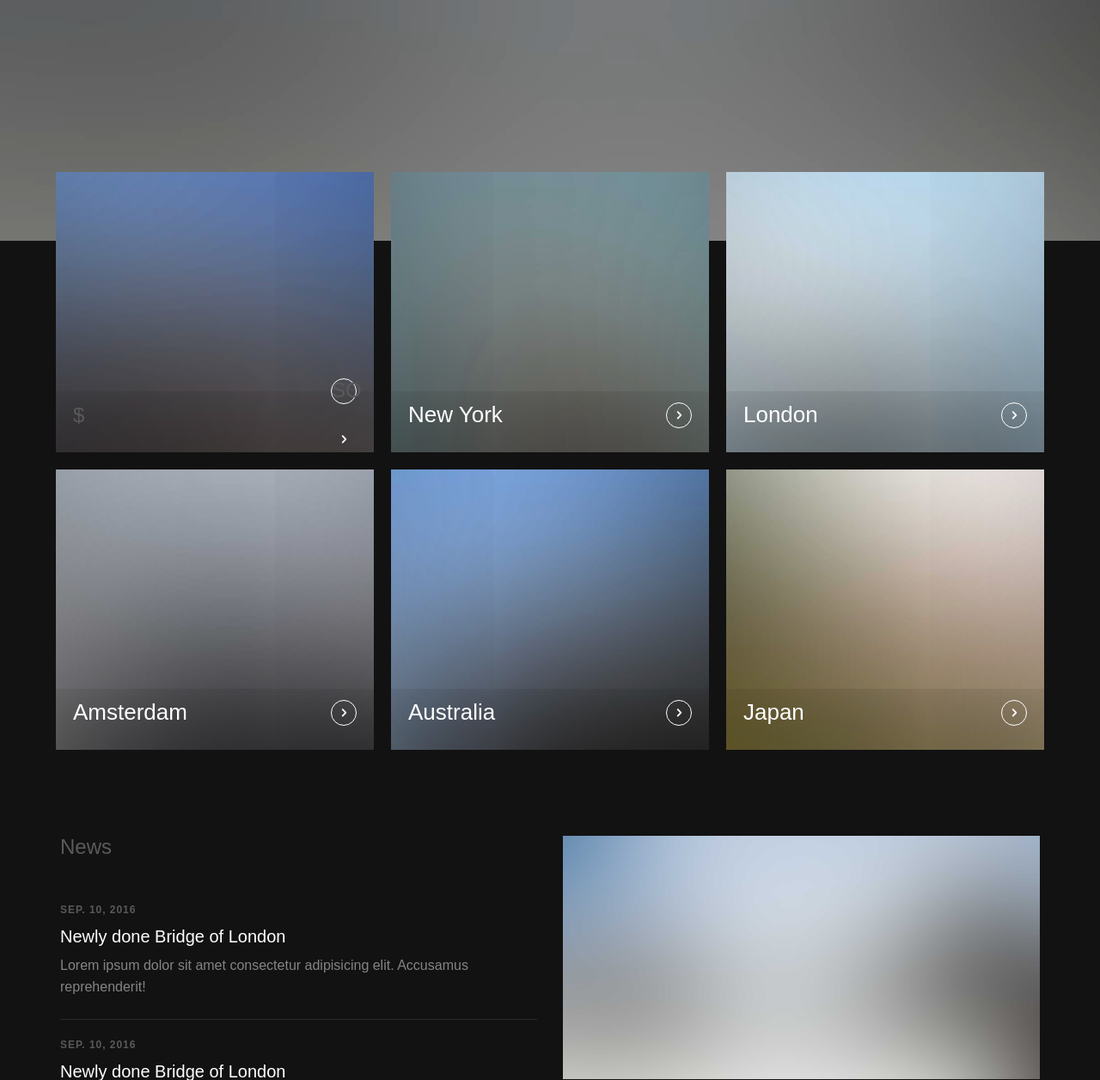
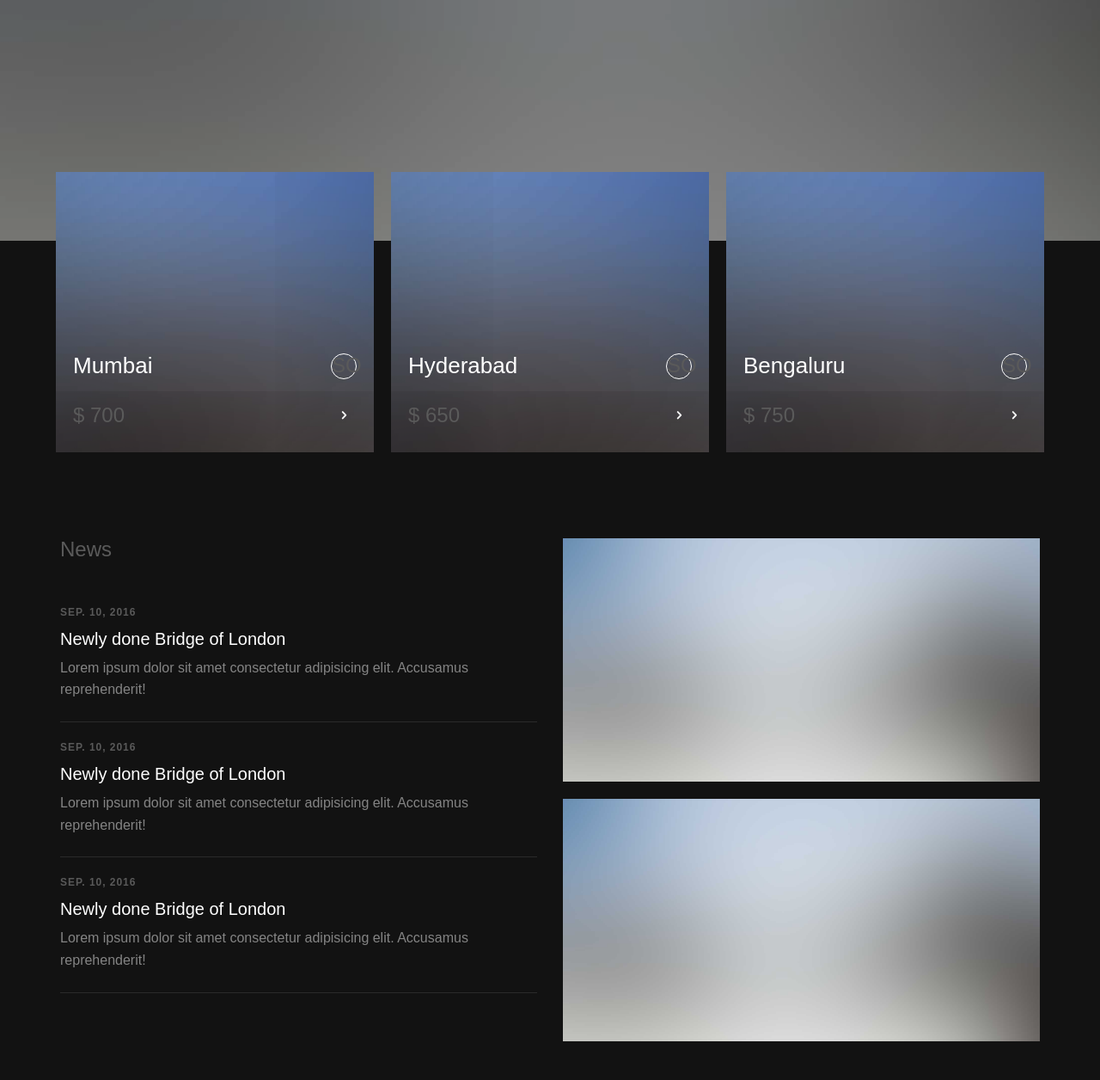
Before and after one commit to ankitacode19/Django, a Django app: page / in a window 1280 px wide. Shown: the part 520-1776 px from the top of the page at 86% size. Run offline with Django 3.2, Linux system fonts and the light colour scheme; some libraries are stand-ins or nearby versions; some web fonts are replaced.

Commit message:
except for images for loop done

```diff
--- a/ankita/listing/models.py
+++ b/ankita/listing/models.py
@@ -7,5 +7,4 @@
     id: int
     name: str
     img: str
-    desc: str
     price: int
--- a/ankita/listing/views.py
+++ b/ankita/listing/views.py
@@ -1,6 +1,25 @@
 from django.shortcuts import render
+from .models import Destination
 
 # Create your views here.
 
 def index(request):
-    return render(request, 'index.html')
+
+    dest1 = Destination()
+    dest1.name = 'Mumbai'
+    dest1.img = 'img-1.jpg'
+    dest1.price = 700
+
+    dest2 = Destination()
+    dest2.name = 'Hyderabad'
+    dest2.img = 'img-2.jpg'
+    dest2.price = 650
+
+    dest3 = Destination()
+    dest3.name = 'Bengaluru'
+    dest3.img = 'img-3.jpg'
+    dest3.price = 750
+
+    dests = [dest1, dest2, dest3]
+
+    return render(request, 'index.html', {'dests': dests})
--- a/ankita/templates/index.html
+++ b/ankita/templates/index.html
@@ -1,4 +1,5 @@
 {% load static %}
+{% static "images" as baseUrl %}
 
 <!DOCTYPE html>
 <!--[if lt IE 7]>      <html class="no-js lt-ie9 lt-ie8 lt-ie7"> <![endif]-->
@@ -137,12 +138,14 @@
 		<div class="fh5co-listing">
 			<div class="container">
 				<div class="row">
+
+				{% for dest in dests  %}
 					<div class="col-md-4 col-sm-4 fh5co-item-wrap">
 						<a class="fh5co-listing-item">
 							<img src="{% static 'images/img-1.jpg' %}" alt="Free HTML5 Bootstrap Template by FreeHTML5.co" class="img-responsive">
 							<div class="fh5co-listing-copy">
-								<h2>{{dest1.name}}</h2>
-								<h3>$ {{price}}</h3>
+								<h2>{{dest.name}}</h2>
+								<h3>$ {{dest.price}}</h3>
 								<span class="icon">
 									<h3>SO</h3>
 									<i class="icon-chevron-right"></i>
@@ -150,63 +153,8 @@
 							</div>
 						</a>
 					</div>
-					<div class="col-md-4 col-sm-4 fh5co-item-wrap">
-						<a class="fh5co-listing-item">
-							<img src="{% static 'images/img-2.jpg' %}" alt="Free HTML5 Bootstrap Template by FreeHTML5.co" class="img-responsive">
-							<div class="fh5co-listing-copy">
-								<h2>New York</h2>
-								<span class="icon">
-									<i class="icon-chevron-right"></i>
-								</span>
-							</div>
-						</a>
-					</div>
-					<div class="col-md-4 col-sm-4 fh5co-item-wrap">
-						<a class="fh5co-listing-item">
-							<img src="{% static 'images/img-3.jpg' %}" alt="Free HTML5 Bootstrap Template by FreeHTML5.co" class="img-responsive">
-							<div class="fh5co-listing-copy">
-								<h2>London</h2>
-								<span class="icon">
-									<i class="icon-chevron-right"></i>
-								</span>
-							</div>
-						</a>
-					</div>
-					<!-- END 3 row -->
 
-					<div class="col-md-4 col-sm-4 fh5co-item-wrap">
-						<a class="fh5co-listing-item">
-							<img src="{% static 'images/img-4.jpg' %}" alt="Free HTML5 Bootstrap Template by FreeHTML5.co" class="img-responsive">
-							<div class="fh5co-listing-copy">
-								<h2>Amsterdam</h2>
-								<span class="icon">
-									<i class="icon-chevron-right"></i>
-								</span>
-							</div>
-						</a>
-					</div>
-					<div class="col-md-4 col-sm-4 fh5co-item-wrap">
-						<a class="fh5co-listing-item">
-							<img src="{% static 'images/img-5.jpg' %}" alt="Free HTML5 Bootstrap Template by FreeHTML5.co" class="img-responsive">
-							<div class="fh5co-listing-copy">
-								<h2>Australia</h2>
-								<span class="icon">
-									<i class="icon-chevron-right"></i>
-								</span>
-							</div>
-						</a>
-					</div>
-					<div class="col-md-4 col-sm-4 fh5co-item-wrap">
-						<a class="fh5co-listing-item">
-							<img src="{% static 'images/img-6.jpg' %}" alt="Free HTML5 Bootstrap Template by FreeHTML5.co" class="img-responsive">
-							<div class="fh5co-listing-copy">
-								<h2>Japan</h2>
-								<span class="icon">
-									<i class="icon-chevron-right"></i>
-								</span>
-							</div>
-						</a>
-					</div>
+				{% endfor %}
 					<!-- END 3 row -->
 
 
```
